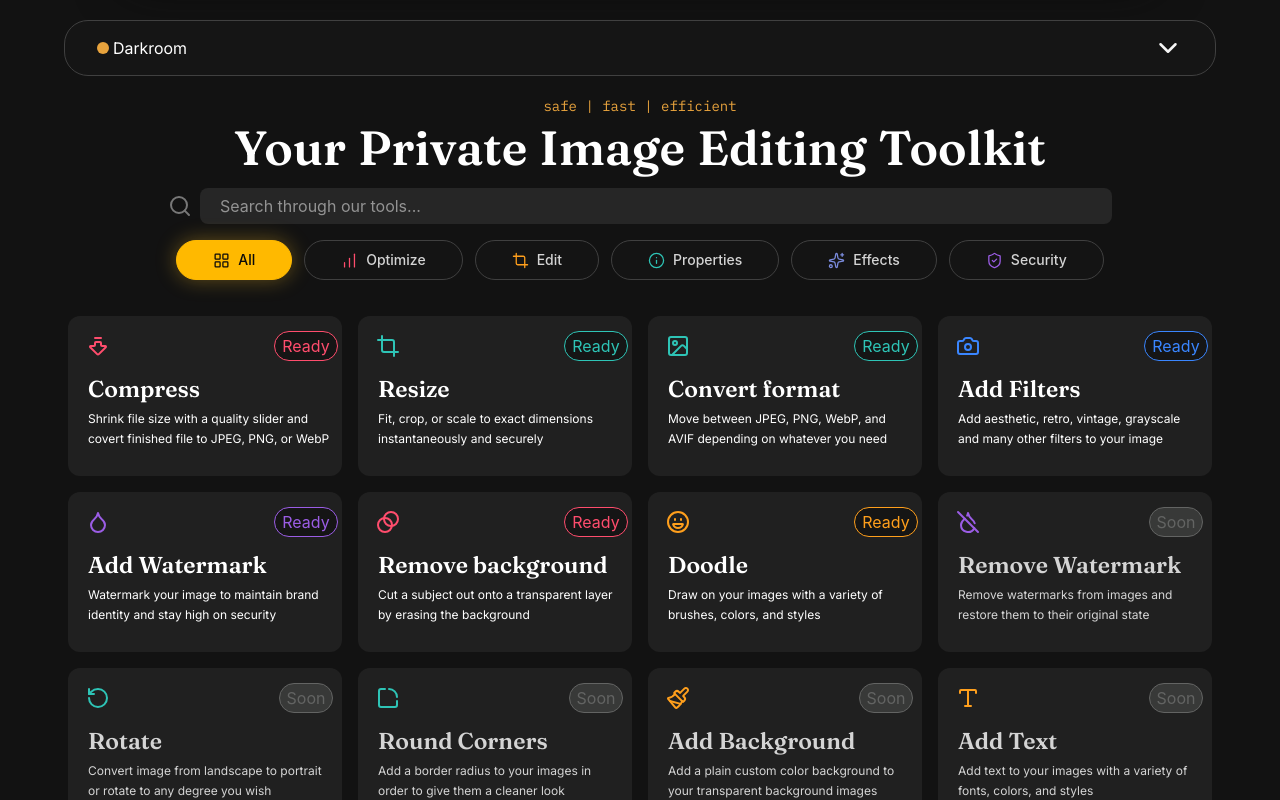
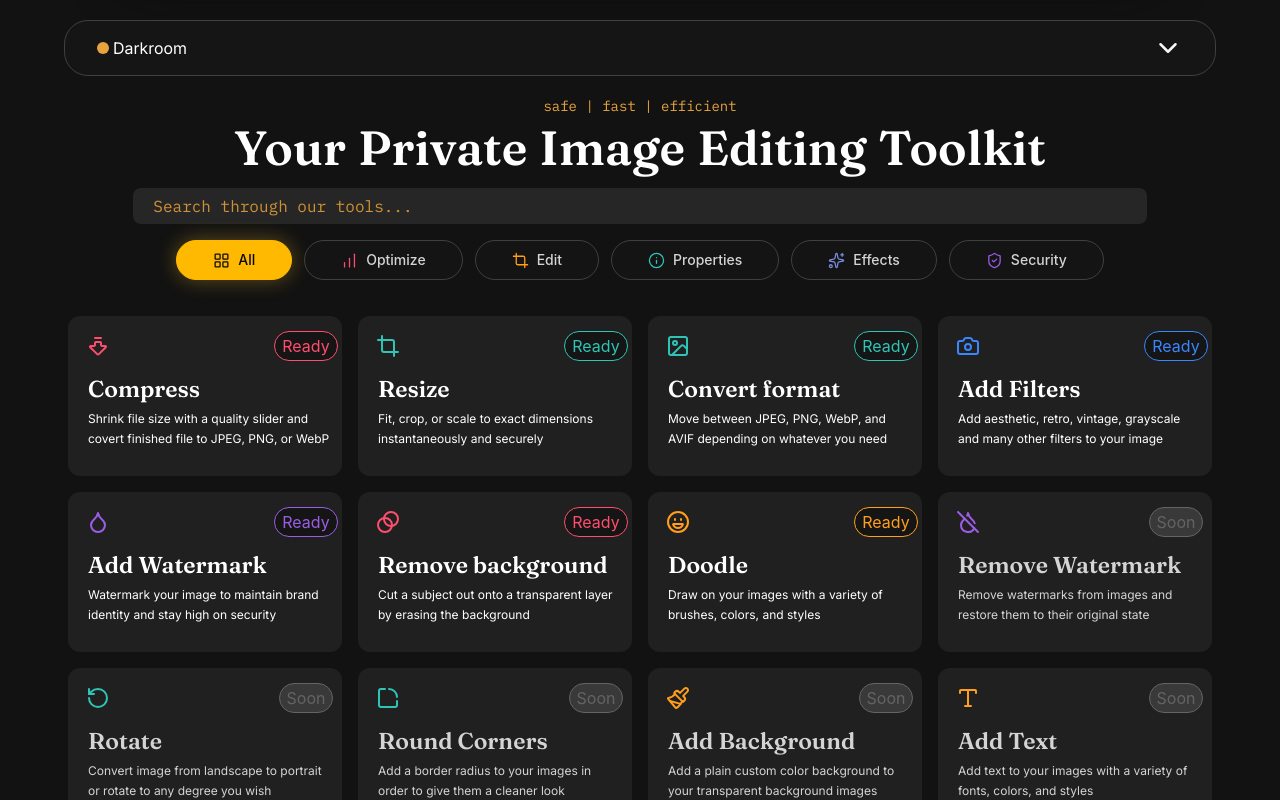
Before and after one commit to ibrahimhere47/Darkroom-v2, a React (Vite) app: page / in a window 1280 px wide. Shown: the top 800 px of the page. Built offline with nearby package versions, Linux system fonts and the light colour scheme.

Commit message:
improved searchbar

```diff
--- a/src/components/home-comps/HomeToolSearchBar.jsx
+++ b/src/components/home-comps/HomeToolSearchBar.jsx
@@ -1,10 +1,10 @@
-import React, { useEffect } from 'react'
+import React, { useEffect, useRef } from 'react'
 import { Search } from 'lucide-react'
+import MagneticWrapper from '../MagneticWrapper'
+import gsap from 'gsap'
 
 const HomeToolSearchBar = (props) => {
-
     const { searchInput, setSearchInput, isSearching, setIsSearching } = props
-
     useEffect(() => {
         if (searchInput != '') {
             setIsSearching(true)
@@ -14,17 +14,46 @@ const HomeToolSearchBar = (props) => {
         }
     }, [searchInput])
 
+    const borderRef = useRef(null)
+
+    const handleHover = () => {
+        gsap.to(borderRef.current, {
+            autoAlpha: 1,
+            boxShadow: `0 0 8px #e8a33d`,
+            duration: 0.4,
+        })
+    }
+
+    const handleHoverLeave = () => {
+        gsap.to(borderRef.current, {
+            autoAlpha: 0,
+            boxShadow: 'none',
+            duration: 0.4,
+        })
+    }
+
     return (
-        <div className='flex justify-center items-center mt-6 -mb-3 gap-2'>
-            <Search color='#777777' />
+        <div className='flex justify-center items-center mt-6 -mb-3 w-full'>
+            <MagneticWrapper strength={0.02} className='w-5/6'>
+                <div
+                    className='flex justify-center items-center gap-2'
+                    onMouseEnter={handleHover}
+                    onMouseLeave={handleHoverLeave}
+                >
+                    <div
+                        ref={borderRef}
+                        className="absolute inset-0 rounded-xl opacity-0 pointer-events-none border border-amber-dim"
+                    />
                     <input
                         type='text'
-                className='bg-neutral-800 rounded-lg py-1.5 px-5 w-9/12'
+                        className='bg-neutral-800 rounded-lg py-1.5 px-5 w-full placeholder-amber-dim font-mono'
                         placeholder='Search through our tools...'
                         value={searchInput}
                         onInput={(e) => setSearchInput(e.target.value.toLowerCase())}
                     />
                 </div>
+            </MagneticWrapper>
+        </div>
     )
 }
 
```
Lines whose indentation alone changed are shown as unchanged.
